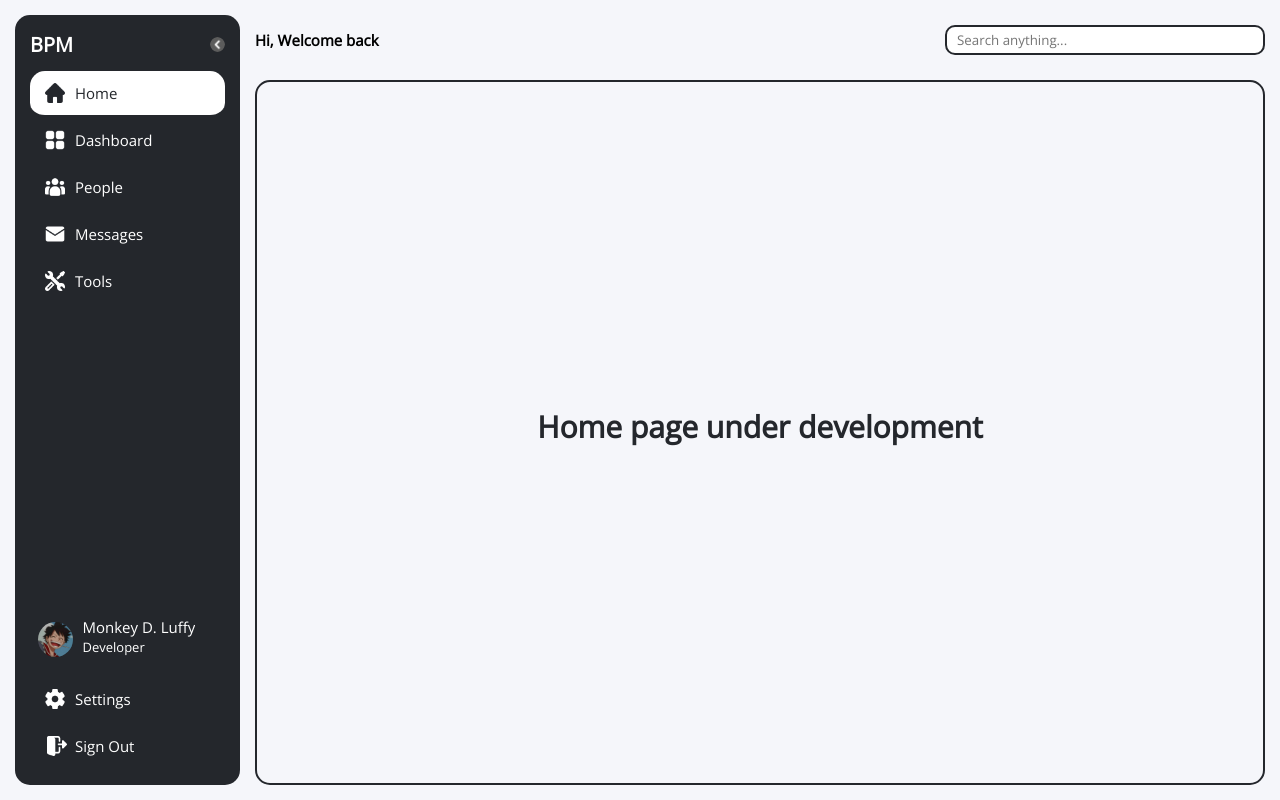
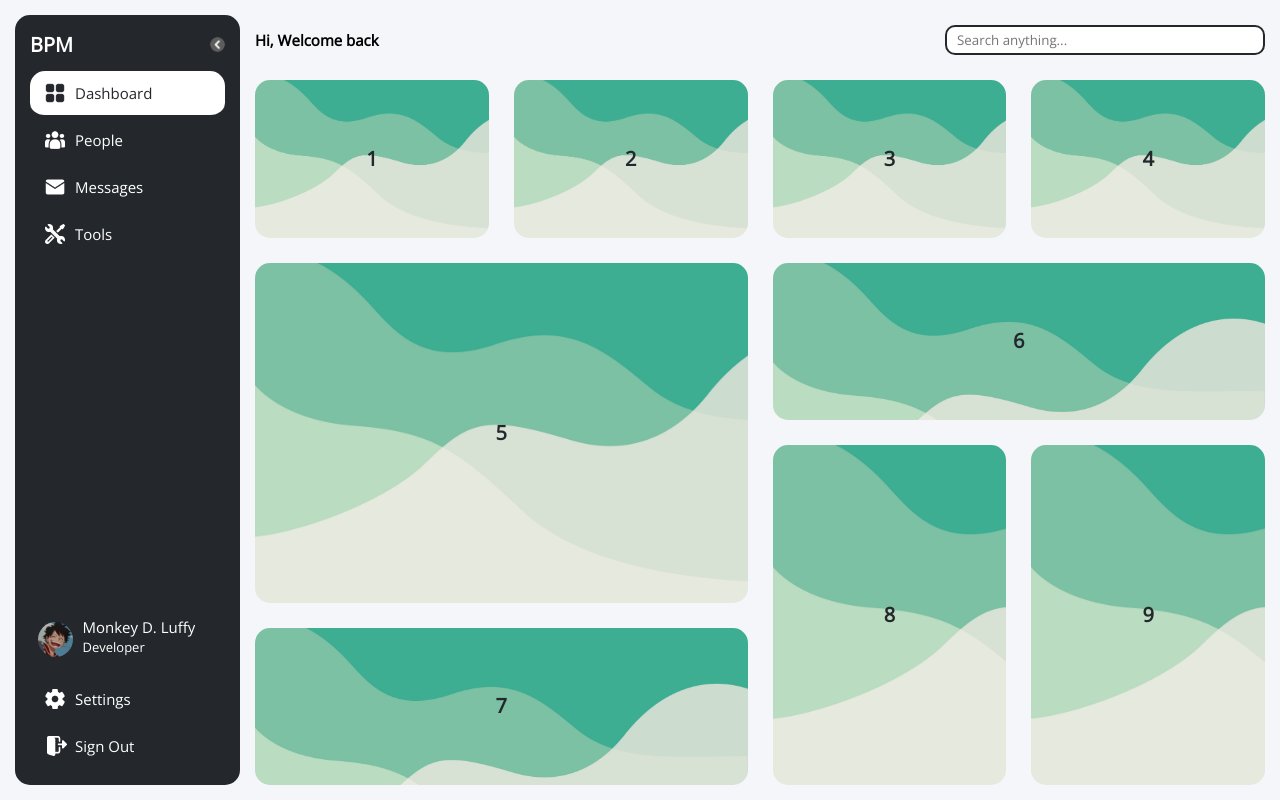
Before and after one commit to NazarYavor26/BPM-Clieant, an Angular app in the folder BPM-Client/: page / in a window 1280 px wide. Built offline with nearby package versions, Linux system fonts and the light colour scheme.

Commit message:
commented home page

```diff
--- a/BPM-Client/src/app/app-routing.module.ts
+++ b/BPM-Client/src/app/app-routing.module.ts
@@ -12,9 +12,9 @@ import { PeopleComponent } from './project/components/people/people.component';
 
 const routes: Routes = [
   { path:"", component:BpmLayoutComponent, children: [
-    { path: "", component:HomeComponent},
+    { path: "", component:DashboardComponent},
     // { path: "home", component:HomeComponent},
-    { path: "dashboard", component:DashboardComponent},
+    // { path: "dashboard", component:DashboardComponent},
     { path: "people", component:PeopleComponent},
     { path: "messages", component:MessagesComponent},
     { path: "tools", component:ToolsComponent},
--- a/BPM-Client/src/app/project/components/bpm-layout/bpm-layout.component.html
+++ b/BPM-Client/src/app/project/components/bpm-layout/bpm-layout.component.html
@@ -8,14 +8,14 @@
         <div class="sidebar-items">
             <div class="top-sidebar-items">
                 <ul>
-                    <li>
+                    <!-- <li>
                         <a routerLink="/" routerLinkActive="active" [routerLinkActiveOptions]="{exact: true}">
                             <span class="home-icon sidebar-icon"></span>
                             <span class="item">Home</span>
                         </a>
-                    </li>
+                    </li> -->
                     <li>
-                        <a routerLink="/dashboard" routerLinkActive="active">
+                        <a routerLink="/" routerLinkActive="active" [routerLinkActiveOptions]="{exact: true}">
                             <span class="dashboard-icon sidebar-icon"></span>
                             <span class="item">Dashboard</span>
                         </a>
--- a/BPM-Client/src/app/project/components/bpm-layout/bpm-layout.component.scss
+++ b/BPM-Client/src/app/project/components/bpm-layout/bpm-layout.component.scss
@@ -148,9 +148,9 @@
   background: #ffffff;
   border-radius: 15px;
 
-    .home-icon {
-    background: url(../../../../assets/home-dark.png) no-repeat;
-    }
+    // .home-icon {
+    // background: url(../../../../assets/home-dark.png) no-repeat;
+    // }
 
     .dashboard-icon {
     background: url(../../../../assets/dashboards-dark.png) no-repeat;
@@ -191,9 +191,9 @@
     }
 }
 
-.home-icon {
-    background: url(../../../../assets/home-white.png) no-repeat;
-}
+// .home-icon {
+//     background: url(../../../../assets/home-white.png) no-repeat;
+// }
 
 .dashboard-icon {
     background: url(../../../../assets/dashboards-white.png) no-repeat;
```
